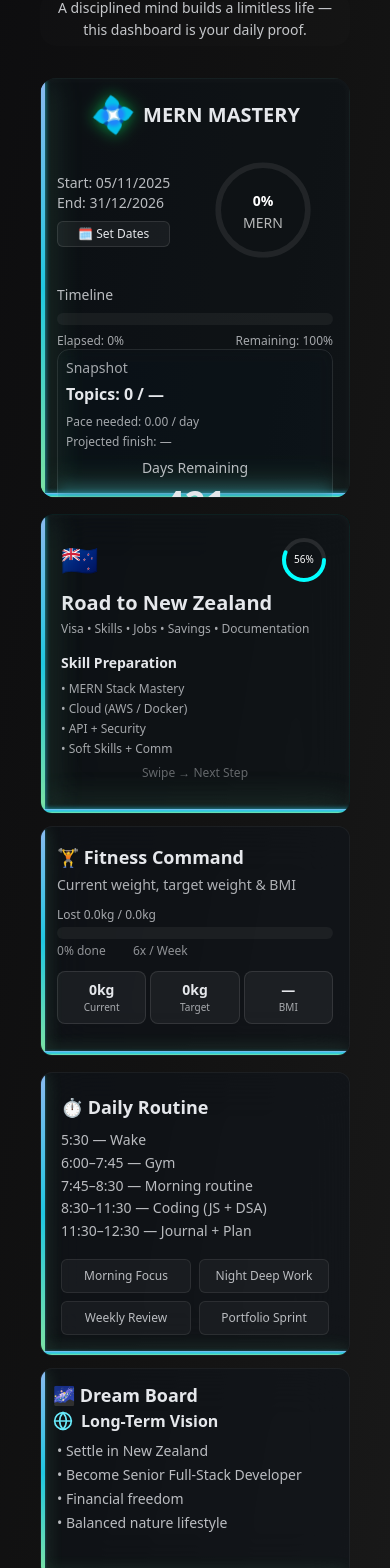
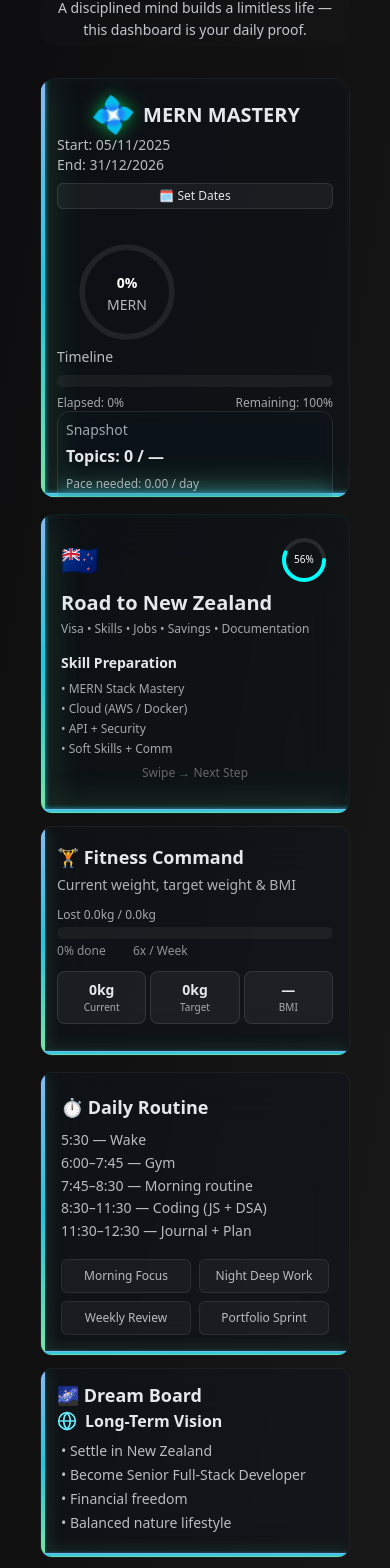
Before and after one commit to SpaceWandererr/fitness-dashboard, a React (Vite) app: page /goals in a window 390 px wide. Shown: the part 299-1867 px from the top of the page. Built offline with nearby package versions, Linux system fonts and the light colour scheme.

Commit message:
UpdatedGoals

```diff
--- a/src/components/Goals.jsx
+++ b/src/components/Goals.jsx
@@ -142,8 +142,7 @@ const dreamCards = [
   - Fade + slide (enter/exit)
   - Drag support
 ---------------------------*/
-function FadeSwiper({ data = [], render,noDrag =
-  false,innerDrag = true }) {
+function FadeSwiper({ data = [], render, noDrag = false, innerDrag = true }) {
   const [[idx, dir], setIdx] = useState([0, 0]);
   const safeIdx = ((idx % data.length) + data.length) % data.length;
 
@@ -189,7 +188,6 @@ function FadeSwiper({ data = [], render,noDrag =
           animate="center"
           exit="exit"
           className="w-full h-full"
-
           {...(innerDrag && !noDrag
             ? {
                 drag: "x",
@@ -201,7 +199,6 @@ function FadeSwiper({ data = [], render,noDrag =
                 },
               }
             : {})}
-
         >
           {render(data[safeIdx], safeIdx)}
         </motion.div>
@@ -313,7 +310,8 @@ export default function Goals() {
     }
   }
   //Insoirational Quotes
-  const inspoLines = useMemo(() => [
+  const inspoLines = useMemo(
+    () => [
       "A disciplined mind builds a limitless life — this dashboard is your daily proof.",
       "Every small step you take here shapes the man you're becoming tomorrow.",
       "Skill. Fitness. Discipline. Dreams. This is where your future self is born.",
@@ -323,9 +321,10 @@ export default function Goals() {
       "The world you want is created by the habits you choose every day.",
       "Rise sharper. Work smarter. Dream louder. Your transformation begins here.",
       "Don’t chase motivation — build systems. This dashboard *is* your system.",
-    "The grind is temporary. The life you’re chasing through MERN, fitness and discipline is permanent."
-  ], []);
-
+      "The grind is temporary. The life you’re chasing through MERN, fitness and discipline is permanent.",
+    ],
+    []
+  );
 
   // MERN internal page swipe (keeps original 4-page behavior)
   const [page, setPage] = useState(0);
@@ -478,7 +477,7 @@ export default function Goals() {
       // render MERN full card (same markup + logic as original)
       render: () => (
         <motion.div
-          className="relative rounded-2xl"
+        className="relative rounded-2xl w-full max-w-full md:max-w-[500px] mx-auto"
         drag="x"
           dragConstraints={{ left: 0, right: 0 }}
           onDragEnd={(e, info) => handleDragEnd(info)}
@@ -493,7 +492,7 @@ export default function Goals() {
         >
           <div
             className="relative rounded-xl border border-[rgba(150,255,230,0.06)] bg-[rgba(10,20,30,0.35)]
-              backdrop-blur-md p-5 shadow-xl min-h-[430px]"
+              backdrop-blur-md p-4 md:p-6 shadow-xl min-h-[380px] md:min-h-[450px]"
             style={{
               transformStyle: "preserve-3d",
               minHeight: 420,
@@ -535,7 +534,7 @@ export default function Goals() {
                 animate={{ x: 0, opacity: 1 }}
                 exit={{ x: -60, opacity: 0 }}
                 transition={{ type: "spring", stiffness: 220, damping: 28 }}
-                className="absolute inset-0 p-4"
+                className="absolute inset-0 p-4 md:p-4"
               >
                 {/* PAGE 0 — Main redesigned MERN Mastery */}
                 {page === 0 && (
@@ -557,7 +556,7 @@ export default function Goals() {
                       </h3>
                     </div>
 
-                    <div className="flex items-center justify-between w-full gap-2">
+                    <div className="flex flex-col md:flex-row md:items-center justify-between w-full gap-2">
                       <div className="flex flex-col">
                         <div className="text-sm opacity-80">
                           Start: {formatDDMMYYYY(startISO)}
@@ -573,7 +572,7 @@ export default function Goals() {
                         </button>
                       </div>
 
-                      <div className="flex-shrink-0 overflow-visible">
+                      <div className="w-[120px] h-[130px] md:w-[140px] md:h-[150px] flex-shrink-0 overflow-visible">
                         <svg width="140" height="150" viewBox="0 0 200 200">
                           <defs>
                             <linearGradient
@@ -653,7 +652,7 @@ export default function Goals() {
 
                     <div className="w-full">
                       <div className="text-sm opacity-80 mb-2">Timeline</div>
-                      <div className="w-full h-3 bg-white/5 rounded-full relative overflow-hidden">
+                      <div className="w-full h-3 bg-white/5 rounded-full h-2 md:h-3 relative overflow-hidden">
                         <div
                           className="h-3 absolute top-0 left-0 rounded-full"
                           style={{
@@ -671,7 +670,7 @@ export default function Goals() {
                     </div>
 
                     <div className="w-full rounded-xl p-2 backdrop-blur border border-white/10">
-                      <div className="grid grid-cols-1 md:grid-cols-2 gap-2">
+                      <div className="grid grid-cols-1 sm:grid-cols-2 gap-3">
                         <div className="flex flex-col gap-1">
                           <div className="text-sm opacity-70">Snapshot</div>
                           <div className="text-base font-semibold">
@@ -1279,7 +1278,7 @@ export default function Goals() {
           dragConstraints={{ left: 0, right: 0 }}
           whileHover={{ scale: 1.02 }}
           transition={{ duration: 0 }}
-          className="min-h-[210px] rounded-xl p-3 border border-white/5 bg-[rgba(15,20,30,0.45)] backdrop-blur-xl shadow-lg relative overflow-hidden"
+          className="min-h-[190px] rounded-xl pl-4 p-3 border border-white/5 bg-[rgba(15,20,30,0.45)] backdrop-blur-xl shadow-lg relative overflow-hidden"
         >
           {/* soft NZ-style holo bars */}
           <div
@@ -1391,7 +1390,6 @@ export default function Goals() {
               />
             </div>
           </div>
-
         </section>
 
         <div className="grid grid-cols-1 lg:grid-cols-3 gap-4">
@@ -1405,11 +1403,19 @@ export default function Goals() {
           {/* MIDDLE: NZ (tall) + Fitness (short) */}
           <div className="space-y-3">
             <div className="">
-              <FadeSwiper data={nzWrapper} innerDrag={false} render={(it) => it.render()} />
+              <FadeSwiper
+                data={nzWrapper}
+                innerDrag={false}
+                render={(it) => it.render()}
+              />
             </div>
 
             <div className="">
-              <FadeSwiper data={fitnessWrapper} innerDrag={false} render={(it) => it.render()} />
+              <FadeSwiper
+                data={fitnessWrapper}
+                innerDrag={false}
+                render={(it) => it.render()}
+              />
             </div>
           </div>
 
@@ -1420,7 +1426,11 @@ export default function Goals() {
             </div>
 
             <div className="">
-              <FadeSwiper data={dreamWrapper} innerDrag={false} render={(it) => it.render()} />
+              <FadeSwiper
+                data={dreamWrapper}
+                innerDrag={false}
+                render={(it) => it.render()}
+              />
             </div>
           </div>
         </div>
```
Lines whose indentation alone changed are shown as unchanged.
